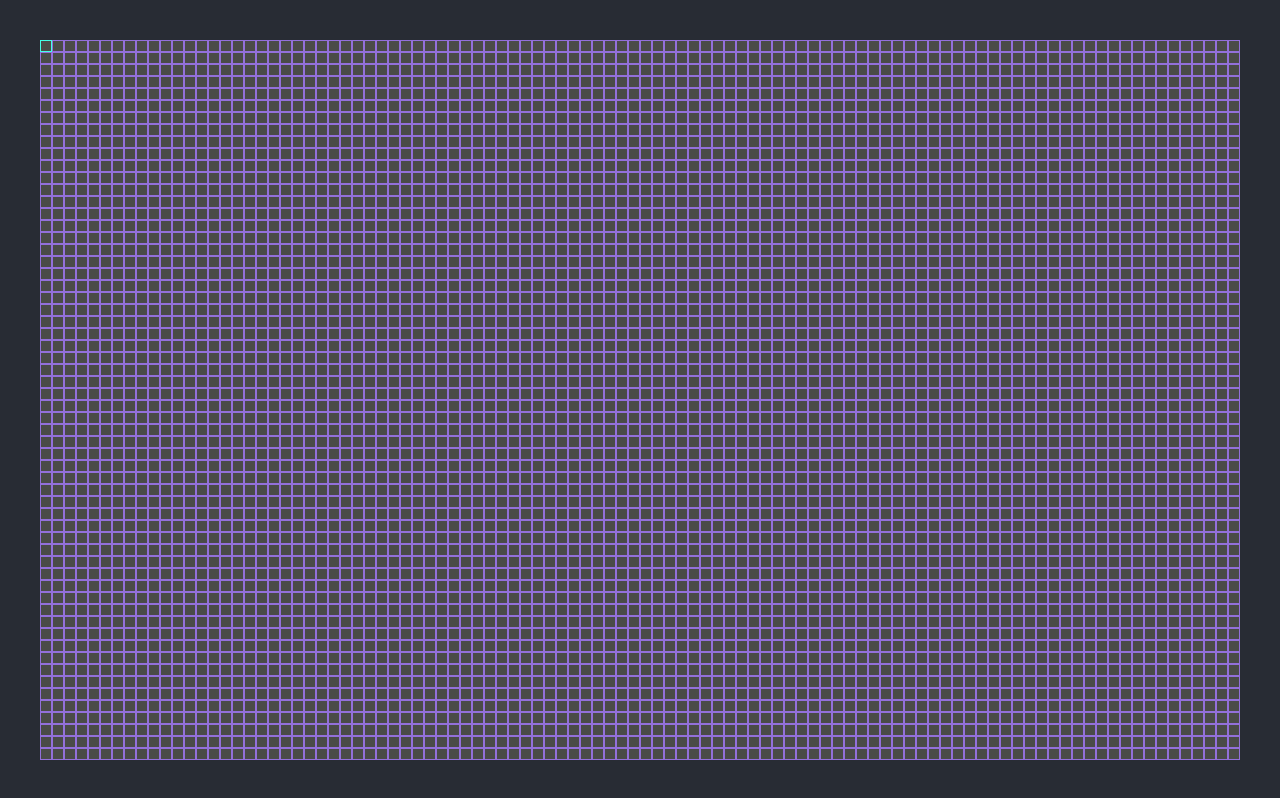
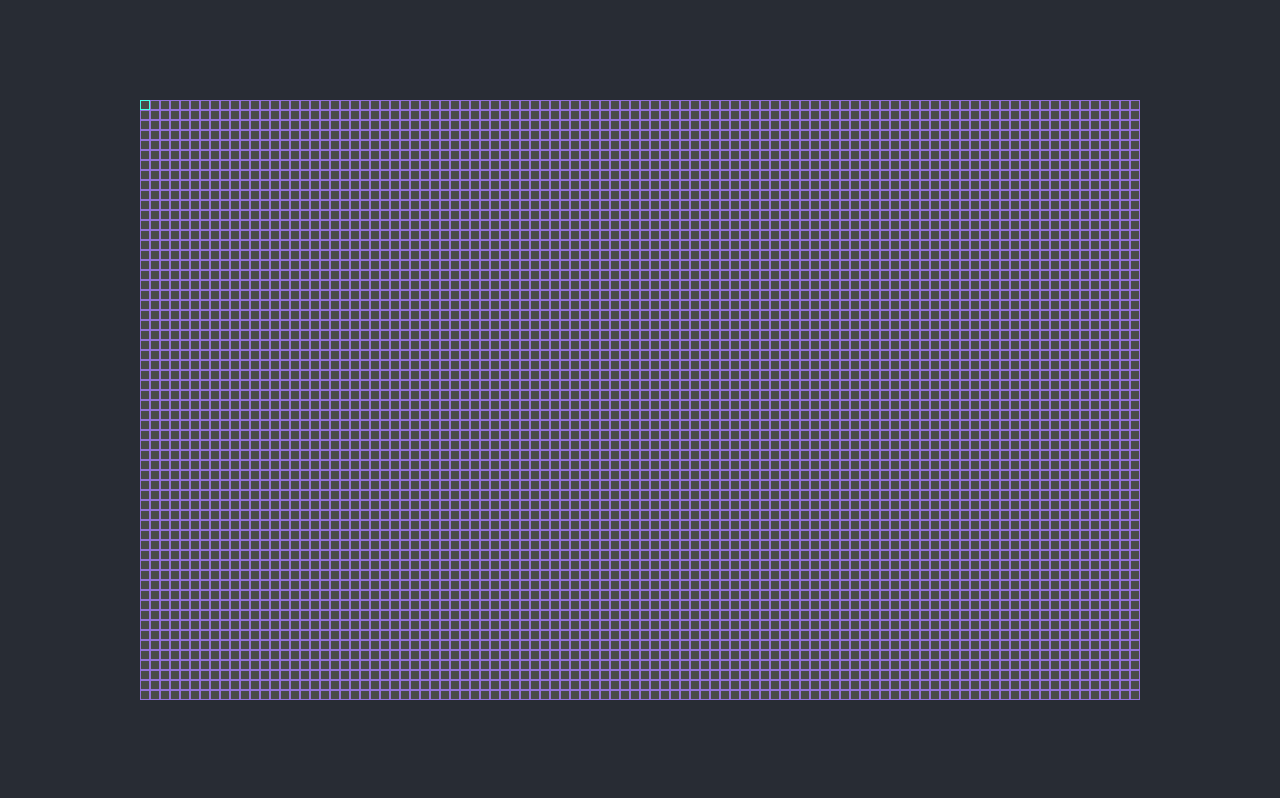
Before and after one commit to Neuman968/neuman-gameoflife, a React (Create React App) app: page / in a window 1280 px wide. Built offline with nearby package versions, Linux system fonts and the light colour scheme.

Commit message:
reduced viewport to 8px

```diff
--- a/src/components/Cell.js
+++ b/src/components/Cell.js
@@ -1,13 +1,13 @@
 import React, {useState} from 'react';
 import classes from './Cell.module.css'
 
-const deadCell = <rect width="10px" height="10px" style={{
+const deadCell = <rect width="8px" height="8px" style={{
     fill: "rgba(75,76,73,0.96)",
     // strokeWidth: 3,
     stroke: "rgba(75,76,73,0.96)"
 }}/>
 
-const aliveCell = <rect width="10px" height="10px" style={{
+const aliveCell = <rect width="8px" height="8px" style={{
     fill: "#ff1200",
     // strokeWidth: 3,
     stroke: "#ff6700"
@@ -27,7 +27,7 @@ const Cell = (props) => {
     }
 
     return (<div className={classesList.join(' ')} onClick={() => aliveHandler()}>
-        <svg width="10px" height="10px">
+        <svg width="8px" height="8px">
             {
                 cellState
             }
```
